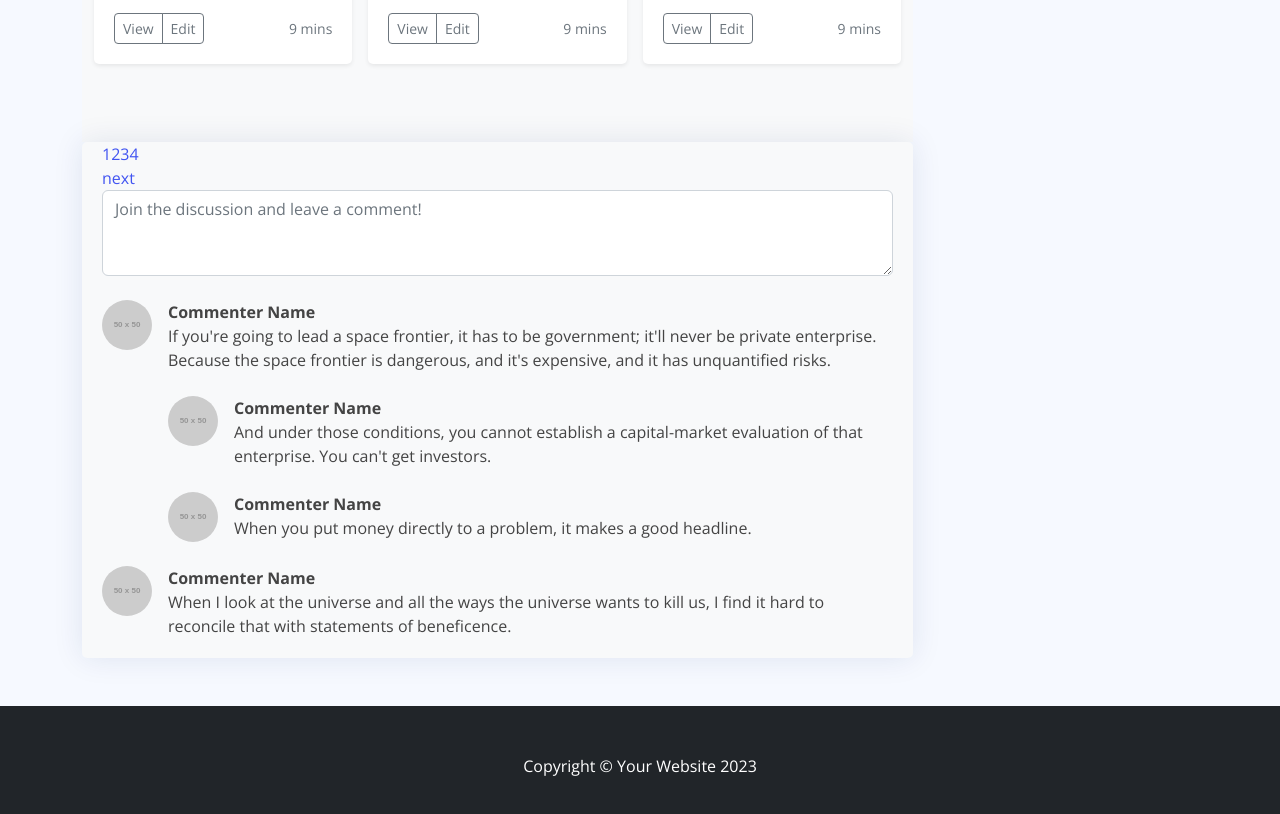
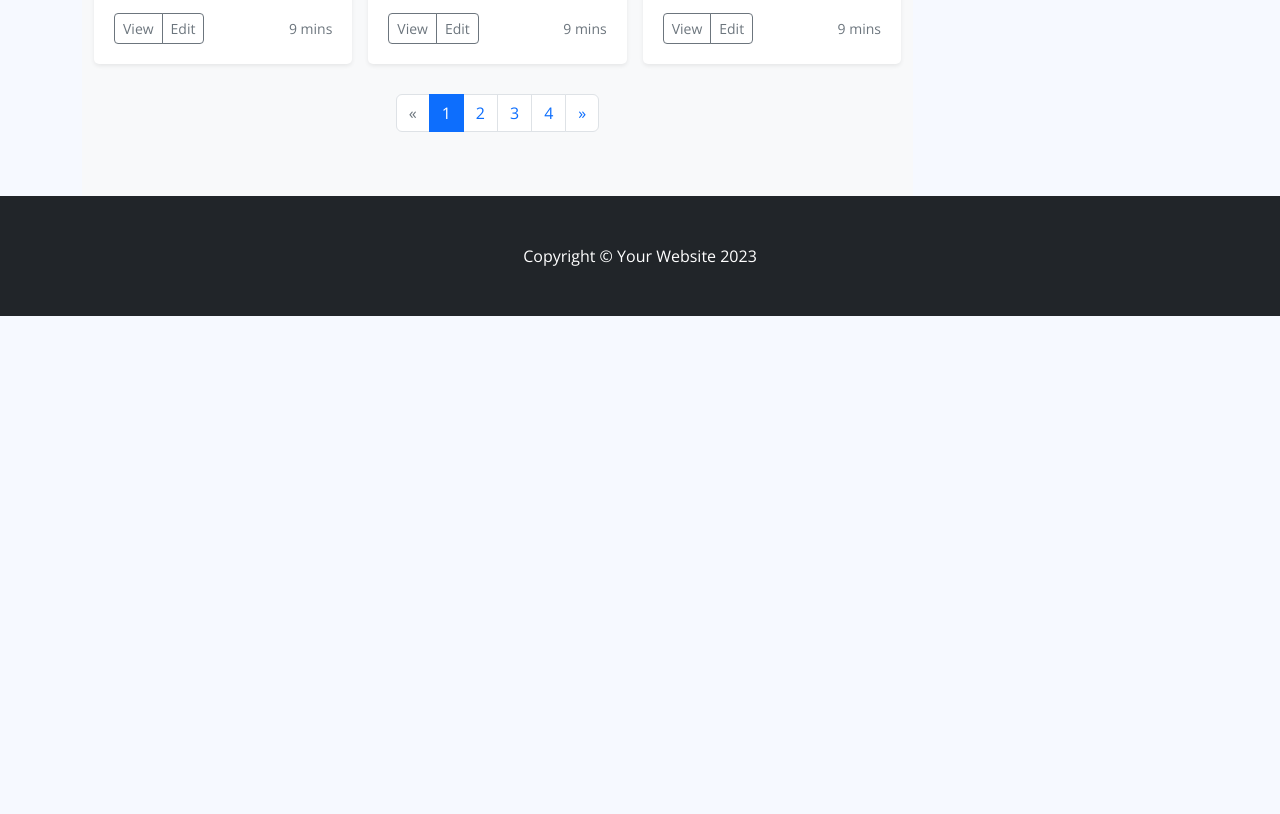
Before and after one commit to hanyujeong/MozziMeow, a plain HTML site: page views/category2/category2.html in a window 1280 px wide. Shown: the part 1090-1904 px from the top of the page. After the commit the page ends 1406 px from the top, so only its background shows below. Drawn offline with nearby package versions, Linux system fonts and the light colour scheme; placeholder pictures from the web are drawn by us.

Commit message:
Update Pagenation

```diff
--- a/assets/js/category.js
+++ b/assets/js/category.js
@@ -103,20 +103,15 @@ const windowScrollReset = () => {
     window.scrollTo({top:0, behavior: "smooth"});
 }
 
-
-
-const pageNumDiv = document.getElementById("page-num");
-const pageNumMaker = () => {
-    const categorysQuatient = parseInt(selectCategoryListCount / perPageListCount);
-    const categorysRemainder = selectCategoryListCount % perPageListCount;
+let categorysQuatient = 0;
+let categorysRemainder = 0;
+let categoryPageCount = 0;
+const pageListCountChecker = () => {
+    categorysQuatient = parseInt(selectCategoryListCount / perPageListCount);
+    categorysRemainder = selectCategoryListCount % perPageListCount;
 
     // Check Remain List Count and If Remain, add 1Page
-    const categoryPageCount = categorysRemainder > 0 ? categorysQuatient + 1 : categorysQuatient;
-    for(let i = 0; i < categoryPageCount; i++) {
-        const categoryListPageNum = `<a href="javascript:pageListChange(${i})">${i + 1}</a>`
-
-        pageNumDiv.innerHTML += categoryListPageNum;
-    }
+    categoryPageCount = categorysRemainder > 0 ? categorysQuatient + 1 : categorysQuatient;
 }
 
 const pageListChange = (selectPageNum) => {
@@ -124,33 +119,64 @@ const pageListChange = (selectPageNum) => {
     setSessionStorageCurPageNum(curPageNum);
 
     categoryListCardMaker();
-    preNextPageButton();
+    pageNumMaker();
 }
 
-const prePageButton = document.getElementById("pre-page-button");
-const nextPageButton = document.getElementById("next-page-button");
-const preNextPageButton = () => {
-    prePageButton.innerHTML = "";
-    nextPageButton.innerHTML = "";
+const pagination = document.getElementById("pagination");
+const pageNumDiv = document.getElementById("page-num");
+const pageNumMaker = () => {
+    pagination.innerHTML = "";
 
+    let prePagenation = "";
     if(curPageNum != 0) {
-        prePageButton.innerHTML += pageButtonHTML(curPageNum - 1, "pre");
+        prePagenation =
+        `<li class="page-item">
+            <a class="page-link" href="javascript:pageListChange(${curPageNum - 1})">&laquo;</a>
+        </li>`
+    } else {
+        prePagenation =
+        `<li class="page-item disabled">
+            <a class="page-link" href="#" aria-disabled="true">&laquo;</a>
+        </li>`
     }
+    pagination.insertAdjacentHTML("afterbegin", prePagenation);
+
+    for(let i = 0; i < categoryPageCount; i++) {
+        let categoryListPageNum = "";
+
+        if(i != curPageNum) {
+            categoryListPageNum =
+            `<li class="page-item">
+                <a class="page-link" href="javascript:pageListChange(${i})">${i + 1}</a>
+            </li>`
+        } else {
+            categoryListPageNum =
+            `<li class="page-item active" aria-current="page">
+                <a class="page-link">${i + 1}</a>
+            </li>`
+        }
+        pagination.insertAdjacentHTML("beforeend", categoryListPageNum);
+    }
+
+    let nextPagenation = "";
     if(selectCategoryListCount - (curPageNum * perPageListCount) > 6) {
-        nextPageButton.innerHTML += pageButtonHTML(curPageNum + 1, "next");
+        nextPagenation =
+        `<li class="page-item">
+            <a class="page-link" href="javascript:pageListChange(${curPageNum + 1})">&raquo;</a>
+        </li>`
+    } else {
+        nextPagenation =
+        `<li class="page-item disabled">
+            <a class="page-link" aria-disabled="true">&raquo;</a>
+        </li>`
     }
-}
-
-const pageButtonHTML = (setPageNum, type) => {
-    const button =
-    `<a href="javascript:pageListChange(${setPageNum})">${type}</a>`;
-
-    return button;
+    pagination.insertAdjacentHTML("beforeend", nextPagenation);
 }
 
 // Function Running
 getSelectCategoryName();
 getSelectCategoryList();
 categorySidebsarNavMaker();
+pageListCountChecker();
 pageListChange(curPageNum);
 pageNumMaker();
--- a/views/category2/category2.html
+++ b/views/category2/category2.html
@@ -25,15 +25,16 @@
         <nav class="navbar navbar-expand-lg navbar-dark bg-dark">
             <div class="container">
                 <a class="navbar-brand" href="../../index.html">Start Bootstrap</a>
-                <button class="navbar-toggler" type="button" data-bs-toggle="collapse" data-bs-target="#navbarSupportedContent" aria-controls="navbarSupportedContent" aria-expanded="false" aria-label="Toggle navigation"><span class="navbar-toggler-icon"></span></button>
-                <div class="collapse navbar-collapse" id="navbarSupportedContent">
+                <i class="bi bi-list custom-toggle-sidebar-btn navbar-brand"></i>
+                <!-- <button class="navbar-toggler" type="button" data-bs-toggle="collapse" data-bs-target="#navbarSupportedContent" aria-controls="navbarSupportedContent" aria-expanded="false" aria-label="Toggle navigation"><span class="navbar-toggler-icon"></span></button> -->
+                <!-- <div class="collapse navbar-collapse" id="navbarSupportedContent">
                     <ul class="navbar-nav ms-auto mb-2 mb-lg-0">
                         <li class="nav-item"><a class="nav-link" href="#">Home</a></li>
                         <li class="nav-item"><a class="nav-link" href="#!">About</a></li>
                         <li class="nav-item"><a class="nav-link" href="#!">Contact</a></li>
                         <li class="nav-item"><a class="nav-link active" aria-current="page" href="#">Blog</a></li>
                     </ul>
-                </div>
+                </div> -->
             </div>
         </nav>
 
@@ -45,7 +46,7 @@
                     <article>
                         <header class="mb-4">
                             <!-- Category title-->
-                            <h1 class="fw-bolder mb-1">Welcome to Blog Category2!</h1>
+                            <h1 class="fw-bolder mb-1">Welcome to Blog Category1!</h1>
                             <!-- Category meta content-->
                             <div class="text-muted fst-italic mb-2">Posted on January 1, 2023 by Start Bootstrap</div>
                             <!-- Categorys categories-->
@@ -57,61 +58,37 @@
                                 <div class="row row-cols-1 row-cols-sm-2 row-cols-md-3 g-3" id="category-card-list">
                                 </div>
                             </div>
+
+                            <!-- Start Pagenation -->
+                            <div class="pagination-body d-flex justify-content-center">
+                                <nav aria-label="Page navigation example">
+                                    <ul class="pagination" id="pagination">
+                                      <!-- <li class="page-item disabled">
+                                        <a class="page-link" href="#" aria-disabled="true">&laquo;</a>
+                                      </li>
+                                      <li class="page-item">
+                                        <a class="page-link" href="#">1</a>
+                                      </li>
+                                      <li class="page-item active" aria-current="page">
+                                        <a class="page-link">2</a>
+                                      </li>
+                                      <li class="page-item">
+                                        <a class="page-link" href="#">3</a>
+                                      </li>
+                                      <li class="page-item">
+                                        <a class="page-link" href="#">&raquo;</a>
+                                      </li> -->
+                                    </ul>
+                                  </nav>
+                            </div>
+                            <!-- End Pagenation -->
                         </div>
                     </article>
-
-                    <!-- Comments section-->
-                    <section class="mb-5">
-                        <div class="card bg-light">
-                            <div class="card-body">
-                                <!-- Page content-->
-                                <div id="pre-page-button"></div>
-                                <div id="page-num"></div>
-                                <div id="next-page-button"></div>
-                                <!-- Comment form-->
-                                <form class="mb-4"><textarea class="form-control" rows="3" placeholder="Join the discussion and leave a comment!"></textarea></form>
-                                <!-- Comment with nested comments-->
-                                <div class="d-flex mb-4">
-                                    <!-- Parent comment-->
-                                    <div class="flex-shrink-0"><img class="rounded-circle" src="https://dummyimage.com/50x50/ced4da/6c757d.jpg" alt="..." /></div>
-                                    <div class="ms-3">
-                                        <div class="fw-bold">Commenter Name</div>
-                                        If you're going to lead a space frontier, it has to be government; it'll never be private enterprise. Because the space frontier is dangerous, and it's expensive, and it has unquantified risks.
-                                        <!-- Child comment 1-->
-                                        <div class="d-flex mt-4">
-                                            <div class="flex-shrink-0"><img class="rounded-circle" src="https://dummyimage.com/50x50/ced4da/6c757d.jpg" alt="..." /></div>
-                                            <div class="ms-3">
-                                                <div class="fw-bold">Commenter Name</div>
-                                                And under those conditions, you cannot establish a capital-market evaluation of that enterprise. You can't get investors.
-                                            </div>
-                                        </div>
-                                        <!-- Child comment 2-->
-                                        <div class="d-flex mt-4">
-                                            <div class="flex-shrink-0"><img class="rounded-circle" src="https://dummyimage.com/50x50/ced4da/6c757d.jpg" alt="..." /></div>
-                                            <div class="ms-3">
-                                                <div class="fw-bold">Commenter Name</div>
-                                                When you put money directly to a problem, it makes a good headline.
-                                            </div>
-                                        </div>
-                                    </div>
-                                </div>
-                                <!-- Single comment-->
-                                <div class="d-flex">
-                                    <div class="flex-shrink-0"><img class="rounded-circle" src="https://dummyimage.com/50x50/ced4da/6c757d.jpg" alt="..." /></div>
-                                    <div class="ms-3">
-                                        <div class="fw-bold">Commenter Name</div>
-                                        When I look at the universe and all the ways the universe wants to kill us, I find it hard to reconcile that with statements of beneficence.
-                                    </div>
-                                </div>
-                            </div>
-                        </div>
-                    </section>
                 </div>
-
 
                 <!-- Side widgets-->
                 <div class="col-lg-3">
-                    <aside id="sidebar" class="sidebar mb-4">
+                    <aside id="sidebar" class="sidebar">
 
                         <ul class="sidebar-nav" id="sidebar-nav">
 
@@ -162,11 +139,18 @@
             </div>
         </div>
 
+        <!-- back to top -->
+        <div class="container">
+            <div class="d-flex justify-content-end">
+                <a href="javascript:window.scrollTo(0,0);" class="back-to-top d-flex align-items-center justify-content-center"><i class="bi bi-arrow-up-short"></i></a>
+            </div>
+        </div>
 
         <!-- Footer-->
         <footer class="py-5 bg-dark">
             <div class="container"><p class="m-0 text-center text-white">Copyright &copy; Your Website 2023</p></div>
         </footer>
+
         <!-- Bootstrap core JS-->
         <script src="../../assets/dist/js/bootstrap.bundle.min.js"></script>
         <script src="../../assets/dist/js/side.js"></script>
```
Also changed, not shown: views/category1/category1.html (+24 -48 lines).
